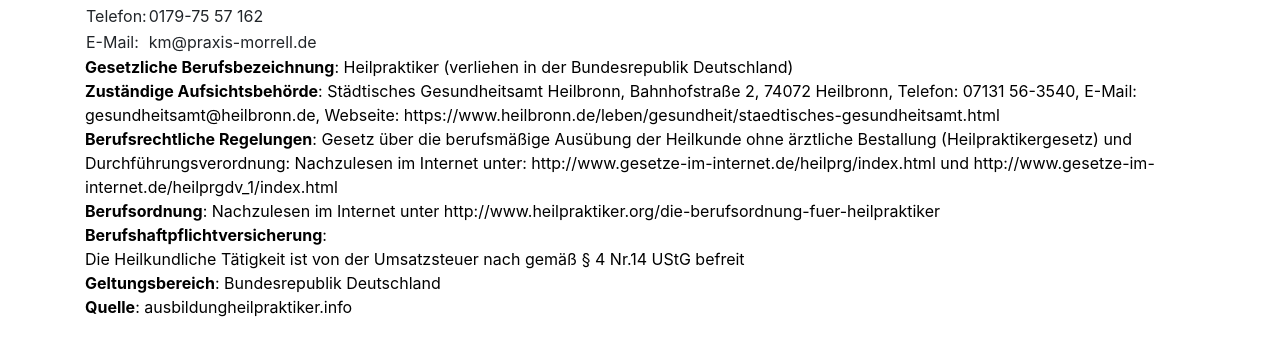
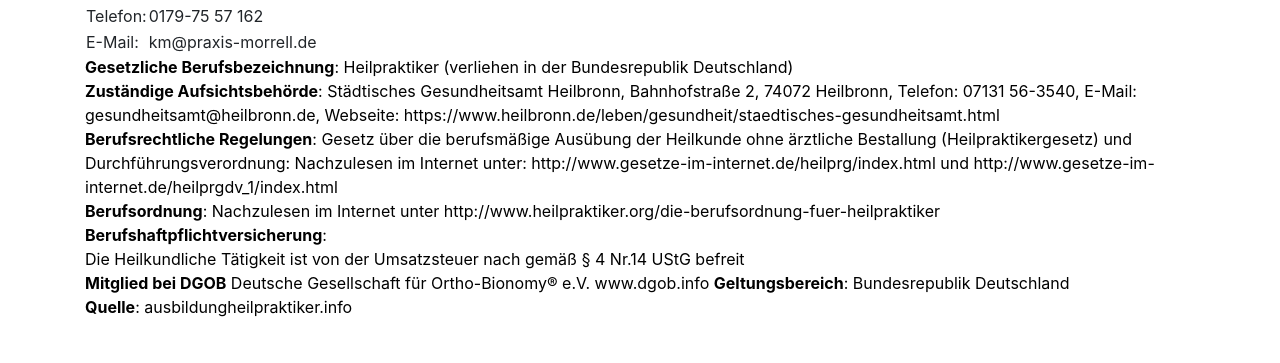
Before and after one commit to nokaris/nokaris.github.io, a plain HTML site: page impressum.html in a window 1280 px wide. Shown: the part 941-1304 px from the top of the page. Drawn offline with Linux system fonts and the light colour scheme.

Commit message:
Update impressum.html

```diff
--- a/impressum.html
+++ b/impressum.html
@@ -90,6 +90,7 @@
                 <a href="http://www.heilpraktiker.org/die-berufsordnung-fuer-heilpraktiker" rel="nofollow">http://www.heilpraktiker.org/die-berufsordnung-fuer-heilpraktiker</a><br>
                 <strong>Berufshaftpflichtversicherung</strong>: <br>
                 Die Heilkundliche Tätigkeit ist von der Umsatzsteuer nach gemäß § 4 Nr.14 UStG befreit<br>
+                <strong>Mitglied bei DGOB</strong> Deutsche Gesellschaft für Ortho-Bionomy® e.V. www.dgob.info
                 <strong>Geltungsbereich</strong>: Bundesrepublik Deutschland<br>
                 <strong>Quelle</strong>: <a href="https://ausbildungheilpraktiker.info" target="_blank">ausbildungheilpraktiker.info</a>
             </p>
```
